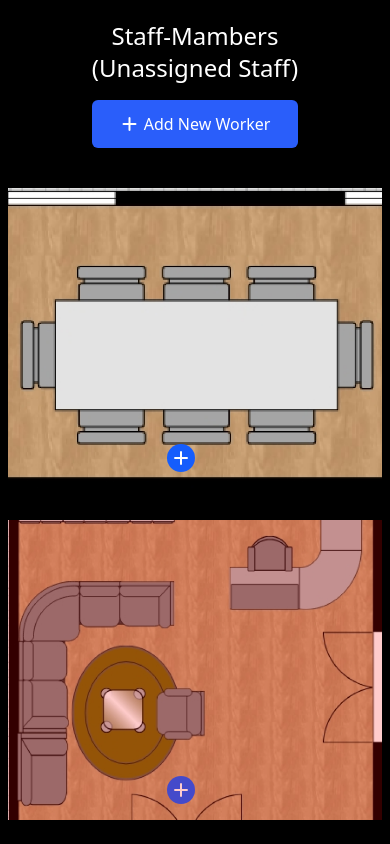
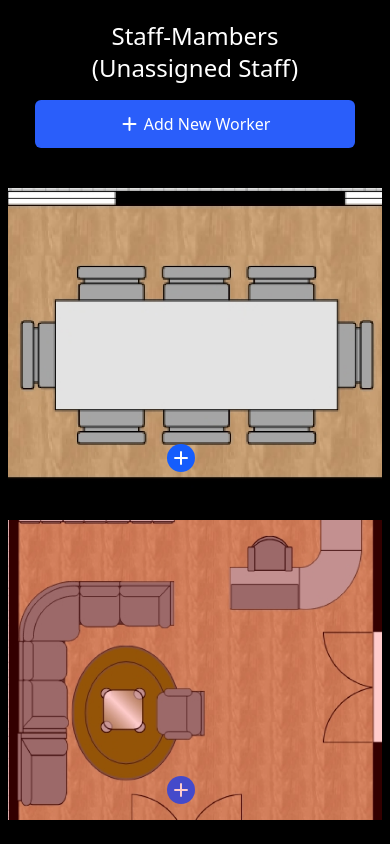
Before and after one commit to Oussamatiu/Workspace-Staff-Manager, a website: page src/index.html in a window 390 px wide. Shown: the top 844 px of the page. Drawn offline with Linux system fonts and the light colour scheme.

Commit message:
fix mobile version

```diff
--- a/src/index.html
+++ b/src/index.html
@@ -14,7 +14,7 @@
 <body>
     <main class="w-full" id="main">
         <div class="container grid grid-cols-4 h-full bg-black px-2 gap-2  max-[480px]:grid-cols-1 max-[480px]:gap-0   ">
-            <section class="side-bar h-full  border border-r-amber-50 bg-black flex flex-col gap-2 items-center px-2 max-[480px]:border-0 max-[480px]:mx-auto">
+            <section class="side-bar h-full max-[480px]:w-[90%]  border border-r-amber-50 bg-black flex flex-col gap-2 items-center px-2 max-[480px]:border-0 max-[480px]:mx-auto">
                 <h1 class="text-white text-2xl font-medium pt-5 pb-2 text-center">
                     Staff-Mambers <br>
                     (Unassigned Staff)
```
